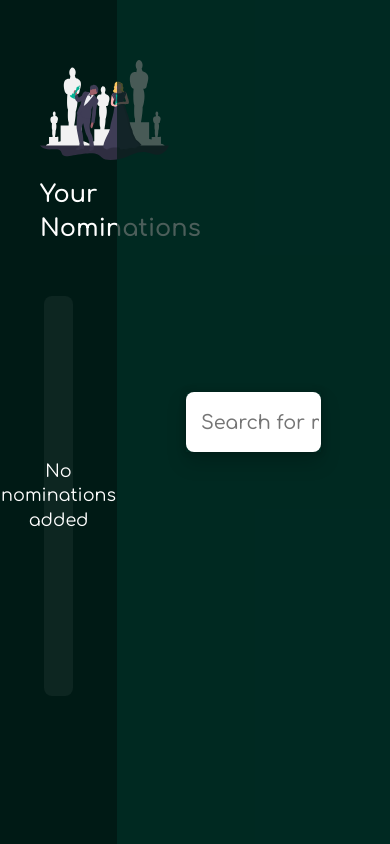
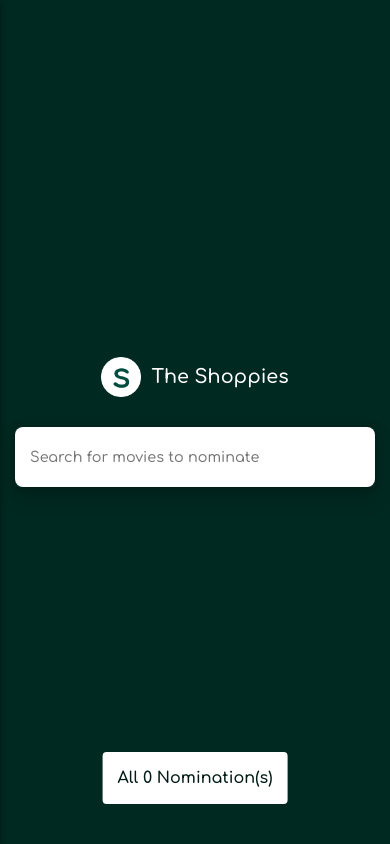
Before and after one commit to ismailomodara/the-shoppies, a React (Create React App) app: page / in a window 390 px wide. Built offline with nearby package versions, Linux system fonts and the light colour scheme.

Commit message:
Fixed some uneven stylings on mobile

```diff
--- a/src/App.css
+++ b/src/App.css
@@ -63,6 +63,14 @@ p {
 
 .nominations > div:first-child {
   margin: 20px 0 50px
+}
+
+.nominations-close {
+  position: absolute;
+  right: 20px;
+  top: 20px;
+  display: none;
+  justify-content: flex-end
 }
 
 .nominations .nominations-illustration {
@@ -195,15 +203,46 @@ p {
   overflow-y: scroll;
 }
 
-.movies .movies-search--bar {
+.movies .movies-nominations {
+  display: none;
+  position: fixed;
+  bottom: 40px;
+  right: 40px;
+  padding: 15px 20px;
+  background: var(--color-text-white);
+  border-radius: 4px;
+  color: var(--color-text-black);
+  font-weight: 600;
+  z-index: 9;
+}
+
+.movies .movies-content--heading {
+  display: flex;
+  flex-direction: column;
+  align-items: center;
   width: 70%;
   margin: 0 auto;
-  display: flex;
-  box-shadow: 0 10px 20px rgba(0,0,0,0.19), 0 0 6px rgba(0,0,0,0.23);
   position: relative;
   top: 50%;
   transform: translateY(-50%);
   transition: all 0.3s ease-in;
+}
+
+.movies .movies-content--logo {
+  display: none;
+  align-items: center;
+  margin-bottom: 30px;
+}
+
+.movies .movies-content--logo p {
+  font-weight: 600;
+  margin-left: 10px;
+  font-size: 1.5rem;
+}
+
+.movies .movies-search--bar {
+  width: 100%;
+  box-shadow: 0 10px 20px rgba(0,0,0,0.19), 0 0 6px rgba(0,0,0,0.23);
 }
 
 .movies .movies-search--bar input {
@@ -218,12 +257,16 @@ p {
   font-family: 'Comfortaa', cursive;
 }
 
-.movies .movies-search--bar.has-value {
+.movies .movies-content--heading.has-value {
   width: 100%;
   position: relative;
   top: 40px;
   transition: all 0.3s ease-out;
   margin-bottom: 40px;
+}
+
+.movies .movies-content--heading.has-value .movies-content--logo {
+  display: none;
 }
 
 .movies .movies-search--result {
--- a/src/App.js
+++ b/src/App.js
@@ -1,5 +1,6 @@
 import React from 'react'
 import './App.css'
+import './AppMedia.css'
 import Nominations from "./components/Nominations";
 import Movies from "./components/Movies";
 import Notification from "./components/Notification";
@@ -9,6 +10,7 @@ class App extends React.Component {
     nominations: [],
     nominationLimit: 5, // This is to make the nomination limit flexible, in case the limit is increased.
     canNominate: true,
+    openNomination: false,
     notification: false,
     notificationMessage: ""
   }
@@ -68,16 +70,31 @@ class App extends React.Component {
     }))
   }
 
+  openNomination = () => {
+    this.setState(() => ({
+      openNomination: true
+    }))
+  }
+
+  closeNomination = () => {
+    this.setState(() => ({
+      openNomination: false
+    }))
+  }
+
   render() {
     return (
         <div className="app">
           <Nominations
               nominations={this.state.nominations}
-              removeNomination={this.removeNomination}/>
+              removeNomination={this.removeNomination}
+              openNomination={this.state.openNomination}
+              closeNomination={this.closeNomination} />
           <Movies
               nominate={this.addNomination}
               canNominate={this.state.canNominate}
-              nominations={this.state.nominations} />
+              nominations={this.state.nominations}
+              openNominations={this.openNomination} />
           {
             this.state.notification && (
               <Notification
--- /dev/null
+++ b/src/AppMedia.css
@@ -0,0 +1,79 @@
+@media (max-width: 1024px) {
+    .nominations {
+      position: absolute;
+      left: -30%;
+      z-index: 10;
+    }
+
+    .nominations .nominations-close {
+        display: none;
+    }
+
+    .movies {
+        width: 100%;
+    }
+
+    .movies .movies-nominations {
+        display: flex;
+    }
+
+    .movies .movies-content--logo {
+        display: flex;
+    }
+}
+
+@media (max-width: 600px) {
+    .nominations {
+        width: 80%;
+        left: -80%;
+        padding: 20px;
+        box-shadow: 0 3px 6px rgba(0, 0, 0, 0.16), 0 3px 6px rgba(0,0,0,0.23);
+        transition: left 0.3s ease-out;
+    }
+
+    .nominations.open {
+        left: 0;
+        box-shadow: 0 3px 6px rgba(0, 0, 0, 0.16), 0 3px 6px rgba(0,0,0,0.23);
+        transition: all 0.3s ease-out;
+    }
+
+    .nominations .nominations-illustration img {
+        height: 80px;
+    }
+
+    .nominations h2 {
+        font-size: 1rem;
+    }
+
+    .movies .movies-content {
+        padding: 15px;
+    }
+
+    .movies .movies-nominations {
+        right: unset;
+        left: 50%;
+        transform: translateX(-50%);
+        padding: 15px;
+    }
+
+    .movies .movies-content--heading {
+        width: 100%;
+    }
+
+    .movies .movies-content--logo img {
+       height: 40px;
+    }
+
+    .movies .movies-content--logo p {
+       font-size: 1.2rem;
+    }
+
+    .movies .movies-search--bar input {
+        font-size: 0.9rem;
+    }
+
+    .movie .movie-cover {
+        width: 100%;
+        height: 160px;
+    }
+}
--- a/src/components/Movies.js
+++ b/src/components/Movies.js
@@ -1,6 +1,7 @@
 import React from 'react';
+import Loader from "./Loader";
 import Movie from "./Movie";
-import Loader from "./Loader";
+import Logo from "../assets/logo64.png"
 import * as API from '../api/API';
 
 class Movies extends React.Component {
@@ -38,12 +39,21 @@ class Movies extends React.Component {
     return (
         <div className="movies">
           <div className="movies-content">
-            <div className={`movies-search--bar ${this.state.query !== '' ? 'has-value' : ''}`}>
-              <input
-                  type="text"
-                  placeholder="Search for movies to nominate"
-                  value={this.state.query}
-                  onChange={(event) => this.bindQuery(event.target.value)} />
+            <div className="movies-nominations" onClick={() => this.props.openNominations()}>
+              <span>All {this.props.nominations.length} Nomination(s)</span>
+            </div>
+            <div className={`movies-content--heading ${this.state.query !== '' ? 'has-value' : ''}`}>
+              <div className="movies-content--logo">
+                <img src={Logo} alt="The Shoppies" />
+                <p>The Shoppies</p>
+              </div>
+              <div className="movies-search--bar">
+                <input
+                    type="text"
+                    placeholder="Search for movies to nominate"
+                    value={this.state.query}
+                    onChange={(event) => this.bindQuery(event.target.value)} />
+              </div>
             </div>
             <div>{
               this.state.query !== '' && (
--- a/src/components/Nominations.js
+++ b/src/components/Nominations.js
@@ -4,7 +4,7 @@ import Nomination from "./Nomination";
 
 const Nominations = props => {
   return (
-      <div className="nominations">
+      <div className={`nominations ${props.openNomination ? 'open' : ''}`}>
         <div>
           <div className="nominations-illustration">
             <img src={nominations} alt="" />
@@ -32,7 +32,14 @@ const Nominations = props => {
                 )
           }
         </div>
-
+        <div className="nominations-close" onClick={() => props.closeNomination()}>
+          <svg
+              xmlns="http://www.w3.org/2000/svg"
+              width="24" height="24" viewBox="0 0 24 24" fill="none" stroke="#ffffff"
+              strokeWidth="3" strokeLinecap="round" strokeLinejoin="round">
+            <line x1="18" y1="6" x2="6" y2="18"></line><line x1="6" y1="6" x2="18" y2="18"></line>
+          </svg>
+        </div>
       </div>
   )
 }
```
Also changed, not shown: src/assets/logo64.png (added), 1 other file (tests, documents, lock files or other folders).
